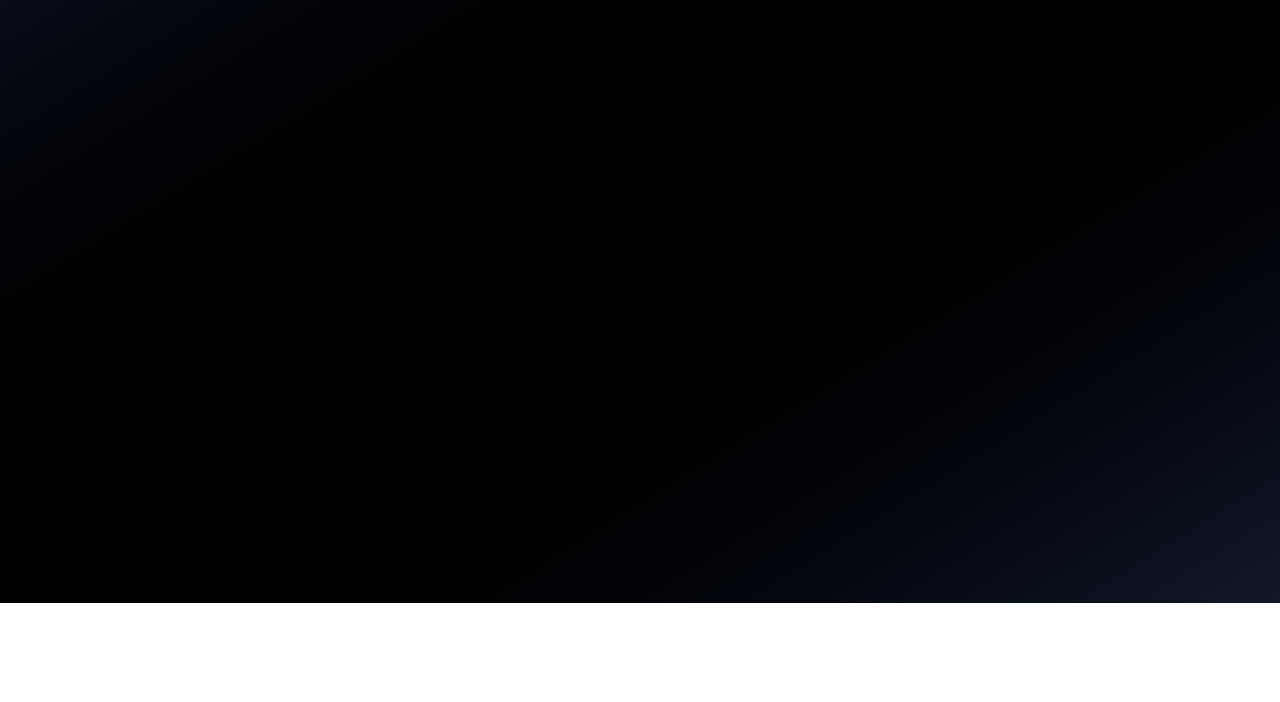
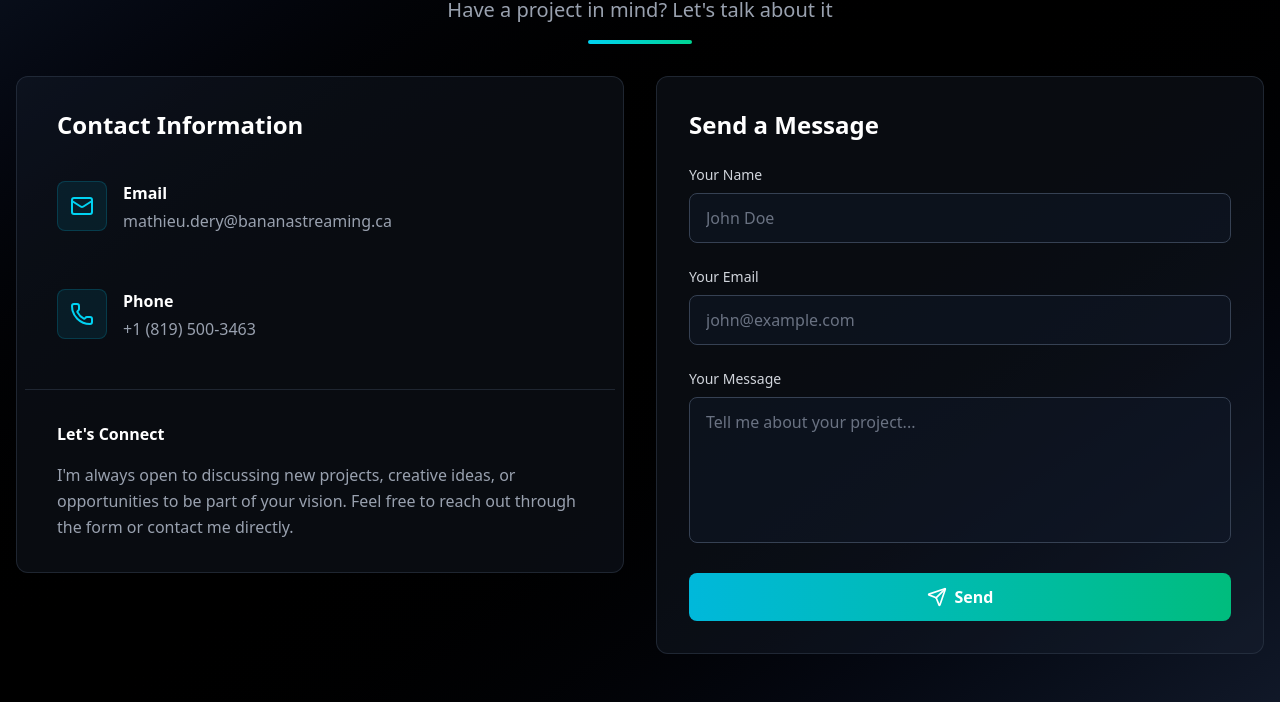
Before and after one commit to Unimat45/unimat45.github.io, an Astro site: page /en/contact in a window 1280 px wide. Shown: the part 197-899 px from the top of the page. Before the commit the page ends 800 px from the top, so only its background shows below. Built offline with nearby package versions, Linux system fonts and the light colour scheme; Astro itself is replaced by a stand-in of ours.

Commit message:
contact page

```diff
--- a/package.json
+++ b/package.json
@@ -1,5 +1,5 @@
 {
-    "name": "",
+    "name": "portfolio",
     "type": "module",
     "version": "0.0.1",
     "scripts": {
@@ -20,6 +20,8 @@
         "lucide-react": "^0.562.0",
         "react": "^19.2.3",
         "react-dom": "^19.2.3",
+        "react-hook-form": "^7.69.0",
+        "react-i18next": "^16.5.0",
         "tailwind-merge": "^3.4.0",
         "tailwindcss": "^4.1.18"
     },
--- /dev/null
+++ b/src/components/ContactForm.tsx
@@ -0,0 +1,114 @@
+import i18next from "i18next";
+import { Send } from "lucide-react";
+import { useMemo } from "react";
+import { useForm } from "react-hook-form";
+import { useTranslation } from "react-i18next";
+
+import { initI18n } from "../lib/i18n";
+
+type FormPayload = { name: string; email: string; message: string };
+type ContactFormProps = { locale: string };
+
+const ContactForm: React.FC<ContactFormProps> = ({ locale }) => {
+    const { t } = useTranslation();
+
+    useMemo(() => {
+        if (!i18next.isInitialized) {
+            initI18n();
+        }
+        else if (i18next.language !== locale) {
+            i18next.changeLanguage(locale);
+        }
+    }, [locale]);
+
+    const {
+        register,
+        handleSubmit,
+        formState: { errors },
+    } = useForm<FormPayload>();
+
+    const onSubmit = (data: FormPayload) => {
+        // TODO: Real data sending
+
+        // eslint-disable-next-line no-console
+        console.log(data);
+    };
+
+    return (
+        <>
+            <div className="rounded-xl border border-gray-700/50 bg-gray-800/30 p-8 transition-all duration-300 hover:border-cyan-500/50">
+                <h2 className="mb-6 text-2xl font-bold text-white">{t(($) => $.contact.sendMsg)}</h2>
+
+                <form onSubmit={handleSubmit(onSubmit)} className="space-y-6">
+                    <div>
+                        <label htmlFor="name" className="mb-2 block text-sm font-medium text-gray-300">
+                            {t(($) => $.contact.yourName)}
+                        </label>
+                        <input
+                            type="text"
+                            id="name"
+                            className="w-full rounded-lg border border-gray-700 bg-gray-900/50 px-4 py-3 text-white placeholder-gray-500 transition-all focus:border-cyan-500 focus:ring-2 focus:ring-cyan-500/20 focus:outline-none"
+                            placeholder="John Doe"
+                            {...register("name", {
+                                required: t(($) => $.contact.requiredErr, { field: t(($) => $.contact.yourName) }),
+                            })}
+                        />
+                        {errors.name?.message && (
+                            <span className="ml-8 text-sm text-red-700">{errors.name?.message}</span>
+                        )}
+                    </div>
+
+                    <div>
+                        <label htmlFor="email" className="mb-2 block text-sm font-medium text-gray-300">
+                            {t(($) => $.contact.yourEmail)}
+                        </label>
+                        <input
+                            type="email"
+                            id="email"
+                            className="w-full rounded-lg border border-gray-700 bg-gray-900/50 px-4 py-3 text-white placeholder-gray-500 transition-all focus:border-cyan-500 focus:ring-2 focus:ring-cyan-500/20 focus:outline-none"
+                            placeholder="john@example.com"
+                            {...register("email", {
+                                required: t(($) => $.contact.requiredErr, { field: t(($) => $.contact.yourEmail) }),
+                                pattern: {
+                                    value: /[a-z0-9!#$%&'*+/=?^_`{|}~-]+(?:\.[a-z0-9!#$%&'*+/=?^_`{|}~-]+)*@(?:[a-z0-9](?:[a-z0-9-]*[a-z0-9])?\.)+[a-z0-9](?:[a-z0-9-]*[a-z0-9])?/i,
+                                    message: t(($) => $.contact.formatErr, { field: t(($) => $.contact.yourEmail) }),
+                                },
+                            })}
+                        />
+                        {errors.email?.message && (
+                            <span className="ml-8 text-sm text-red-700">{errors.email?.message}</span>
+                        )}
+                    </div>
+
+                    <div>
+                        <label htmlFor="message" className="mb-2 block text-sm font-medium text-gray-300">
+                            {t(($) => $.contact.yourMessage)}
+                        </label>
+                        <textarea
+                            id="message"
+                            rows={5}
+                            className="w-full resize-none rounded-lg border border-gray-700 bg-gray-900/50 px-4 py-3 text-white placeholder-gray-500 transition-all focus:border-cyan-500 focus:ring-2 focus:ring-cyan-500/20 focus:outline-none"
+                            placeholder={t(($) => $.contact.yourMessagePlaceholder)}
+                            {...register("message", {
+                                required: t(($) => $.contact.requiredErr, { field: t(($) => $.contact.yourMessage) }),
+                            })}
+                        />
+                        {errors.message?.message && (
+                            <span className="ml-8 text-sm text-red-700">{errors.message?.message}</span>
+                        )}
+                    </div>
+
+                    <button
+                        type="submit"
+                        className="flex w-full cursor-pointer items-center justify-center space-x-2 rounded-lg bg-linear-to-r from-cyan-500 to-emerald-500 px-6 py-3 font-semibold text-white transition-all duration-300 hover:scale-105 hover:shadow-2xl hover:shadow-cyan-500/50 disabled:cursor-not-allowed disabled:opacity-50 disabled:hover:scale-100"
+                    >
+                        <Send size={20} />
+                        <span>{t(($) => $.contact.send)}</span>
+                    </button>
+                </form>
+            </div>
+        </>
+    );
+};
+
+export { ContactForm };
--- a/src/components/HomeCard.astro
+++ b/src/components/HomeCard.astro
@@ -2,15 +2,17 @@
 interface Props {
     stat: number | string;
     label: string;
+    id?: string;
 }
 
-const { stat, label } = Astro.props;
+const { stat, id, label } = Astro.props;
 ---
 
 <div
     class="rounded-xl border border-gray-700/50 bg-gray-800/30 p-6 text-center transition-all duration-300 hover:border-cyan-500/50 hover:shadow-lg hover:shadow-cyan-500/20"
 >
     <div
+        id={id}
         class="bg-linear-to-r from-cyan-400 to-emerald-400 bg-clip-text text-3xl font-bold text-transparent md:text-4xl"
     >
         {stat}
--- a/src/layouts/Layout.astro
+++ b/src/layouts/Layout.astro
@@ -17,7 +17,7 @@ const { pathname } = Astro.url;
 const { locale = "fr" } = Astro.params;
 const { className, page } = Astro.props;
 
-const t = await initI18n(Astro.params);
+const { t } = initI18n(Astro.params);
 const localizedPath = (currentLocale: string) => {
     const newLocale = currentLocale === "fr" ? "en" : "fr";
     return pathname.replace(currentLocale, newLocale);
@@ -77,7 +77,7 @@ const localizedPath = (currentLocale: string) => {
             </nav>
         </header>
 
-        <main class={cn("p-4 max-w-7xl mx-auto", className)}>
+        <main class={cn("p-4 max-w-7xl mx-auto my-8", className)}>
             <slot />
         </main>
     </body>
--- a/src/lib/i18n/index.ts
+++ b/src/lib/i18n/index.ts
@@ -1,19 +1,21 @@
 import i18next from "i18next";
+import { initReactI18next } from "react-i18next";
 
 import "../../../@types/i18n.d.ts";
 import { resources } from "./resources.ts";
 
 export type Pages = keyof (typeof resources)["fr"]["translation"];
 
-export function initI18n(params: Record<string, string | undefined>) {
+i18next.use(initReactI18next).init({
+    resources,
+});
+
+export function initI18n(params: Record<string, string | undefined> = {}) {
     const { locale } = params;
 
-    if (locale !== "fr" && locale !== "en") {
-        throw new Error("Unrecognized locale");
+    if (locale === "fr" || locale === "en") {
+        i18next.changeLanguage(locale);
     }
 
-    return i18next.init({
-        lng: locale,
-        resources,
-    });
+    return i18next;
 }
--- a/src/lib/i18n/resources.ts
+++ b/src/lib/i18n/resources.ts
@@ -52,8 +52,28 @@ const fr = defineLocale({
         },
         contact: {
             title: "Contacter",
-            description: "",
+            description: "Vous avez un projet en tête? Contactez moi!",
             image: "",
+
+            pageTitle: "Restons en Contact",
+
+            info: "Information de Contact",
+            email: "Courriel",
+            phone: "Téléphone",
+            subtitle: "Écris-moi",
+            footer: "Je suis toujours prêt à discuter de nouveaux projets, d'idées créatives ou d'opportunité de faire partie de votre vision. N'hésitez pas à me contacter directement, où à l'aide du formulaire.",
+
+            sendMsg: "Envoyer un message",
+            yourName: "Votre nom",
+            yourEmail: "Votre courriel",
+            yourMessage: "Votre message",
+            yourMessagePlaceholder: "Parlez-moi de votre projet...",
+            send: "Envoyer",
+            sendSuccess: "Votre message à bien été envoyé. Je vous répondrait d'ici quelques jours",
+            sendErr: "Il y a eu une erreur lors de l'envoi de votre message. Veuillez réessayer plus tard",
+
+            requiredErr: "{{field}} est requis",
+            formatErr: "{{field}} n'est pas du bon format",
         },
     },
 });
@@ -90,8 +110,28 @@ const en = defineLocale({
         },
         contact: {
             title: "Contact",
-            description: "",
+            description: "Have a project in mind? Let's talk about it",
             image: "",
+
+            pageTitle: "Stay in Touch",
+
+            info: "Contact Information",
+            email: "Email",
+            phone: "Phone",
+            subtitle: "Let's Connect",
+            footer: "I'm always open to discussing new projects, creative ideas, or opportunities to be part of your vision. Feel free to reach out through the form or contact me directly.",
+
+            sendMsg: "Send a Message",
+            yourName: "Your Name",
+            yourEmail: "Your Email",
+            yourMessage: "Your Message",
+            yourMessagePlaceholder: "Tell me about your project...",
+            send: "Send",
+            sendSuccess: "Your message has been sent. I will answer you in the upcoming days",
+            sendErr: "An error has occurred while sending your message. Please, try again later",
+
+            requiredErr: "{{field}} is required",
+            formatErr: "{{field}} is invalid",
         },
     },
 });
--- a/src/pages/[locale]/contact.astro
+++ b/src/pages/[locale]/contact.astro
@@ -6,8 +6,72 @@ export const getStaticPaths = (() => {
 }) satisfies GetStaticPaths;
 
 import Layout from "../../layouts/Layout.astro";
+import FancyLastWord from "../../components/FancyLastWord.astro";
+import { initI18n } from "../../lib/i18n";
+import { Mail, Phone } from "lucide-react";
+import { ContactForm } from "../../components/ContactForm";
+
+const i18n = initI18n(Astro.params);
+const { t } = i18n;
 ---
 
-<Layout page="contact">
-    <h1>Hello</h1>
+<Layout page="contact" className="flex flex-col gap-8">
+    <section class="space-y-4 text-center">
+        <h1 class="text-6xl font-bold">
+            {t(($) => $.contact.pageTitle).removeLastWord()}
+            <FancyLastWord>
+                {t(($) => $.contact.pageTitle).getLastWord()}
+            </FancyLastWord>
+        </h1>
+
+        <h2 class="text-xl text-gray-400">{t(($) => $.contact.description)}</h2>
+        <div class="mx-auto h-1 w-1/12 rounded-full bg-linear-to-r from-cyan-400 to-emerald-400"></div>
+    </section>
+
+    <section class="grid gap-8 sm:grid-cols-2">
+        <div class="space-y-8">
+            <div
+                class="rounded-xl border border-gray-700/50 bg-gray-800/30 px-2 py-8 transition-all duration-300 hover:border-cyan-500/50"
+            >
+                <h2 class="mb-6 px-8 text-2xl font-bold text-white">{t(($) => $.contact.info)}</h2>
+
+                <div class="space-y-6">
+                    <a
+                        href="mailto:mathieu.dery@bananastreaming.ca"
+                        class="flex items-start space-x-4 rounded px-8 py-4 transition-colors hover:bg-gray-300/30"
+                    >
+                        <div class="rounded-lg border border-cyan-500/20 bg-cyan-500/10 p-3">
+                            <Mail className="text-cyan-400" size={24} />
+                        </div>
+                        <div>
+                            <h3 class="mb-1 font-semibold text-white">{t(($) => $.contact.email)}</h3>
+                            <span class="text-gray-400"> mathieu.dery@bananastreaming.ca </span>
+                        </div>
+                    </a>
+
+                    <a
+                        href="tel:+18195003463"
+                        class="flex items-start space-x-4 rounded px-8 py-4 transition-colors hover:bg-gray-300/30"
+                    >
+                        <div class="rounded-lg border border-cyan-500/20 bg-cyan-500/10 p-3">
+                            <Phone className="text-cyan-400" size={24} />
+                        </div>
+                        <div>
+                            <h3 class="mb-1 font-semibold text-white">{t(($) => $.contact.phone)}</h3>
+                            <span class="text-gray-400"> +1 (819) 500-3463 </span>
+                        </div>
+                    </a>
+                </div>
+
+                <div class="mt-8 border-t border-gray-700/50 p-8 pb-0">
+                    <h3 class="mb-4 font-semibold text-white">{t(($) => $.contact.subtitle)}</h3>
+                    <p class="leading-relaxed text-gray-400">
+                        {t(($) => $.contact.footer)}
+                    </p>
+                </div>
+            </div>
+        </div>
+
+        <ContactForm locale={Astro.params.locale} client:load />
+    </section>
 </Layout>
```
Also changed, not shown: src/pages/[locale]/index.astro (+17 -3 lines), src/pages/[locale]/projects/index.astro (renamed from src/pages/[locale]/projects.astro, +6 -6 lines), src/pages/[locale]/projects/[slug].astro (added), 1 other file.
